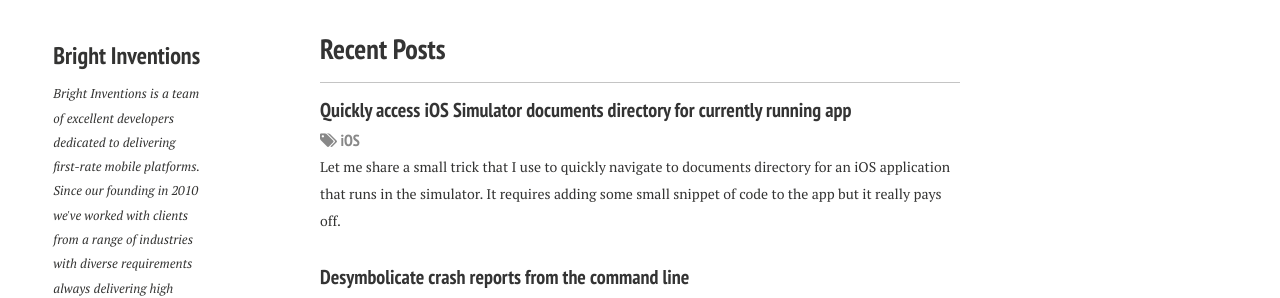
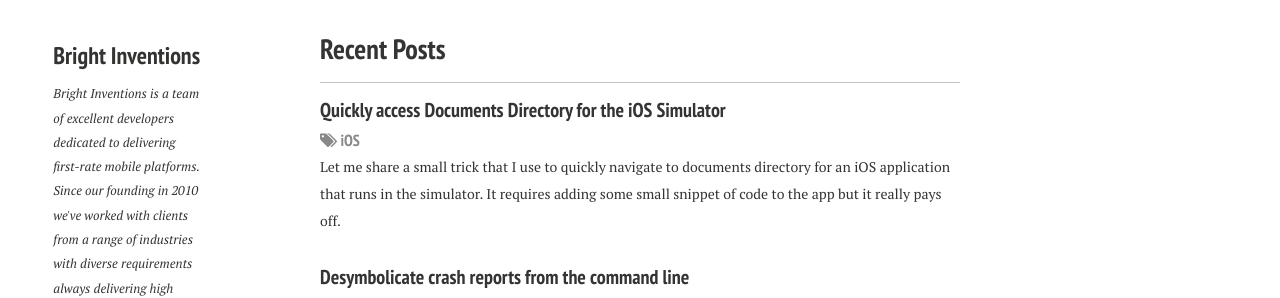
Before and after one commit to bright/bright.github.io, a Jekyll site: the page built from index.md, in a window 1280 px wide. Shown: the part 236-534 px from the top of the page. Built offline with Jekyll 4.4.1, drawn with Linux system fonts in a browser that asks for light colours; nearby versions of some CDN libraries; Markdown is read by kramdown in place of the engine named in the settings.

Commit message:
Update title to better match the meaning

```diff
--- a/_posts/2015-12-03-quickly-access-application-documents-directory.md
+++ b/_posts/2015-12-03-quickly-access-application-documents-directory.md
@@ -1,6 +1,6 @@
 ---
 layout: post
-title: Quickly access iOS Simulator documents directory for currently running app
+title: Quickly access Documents Directory for the iOS Simulator
 tags: iOS
 comments: true
 author: michal
```
